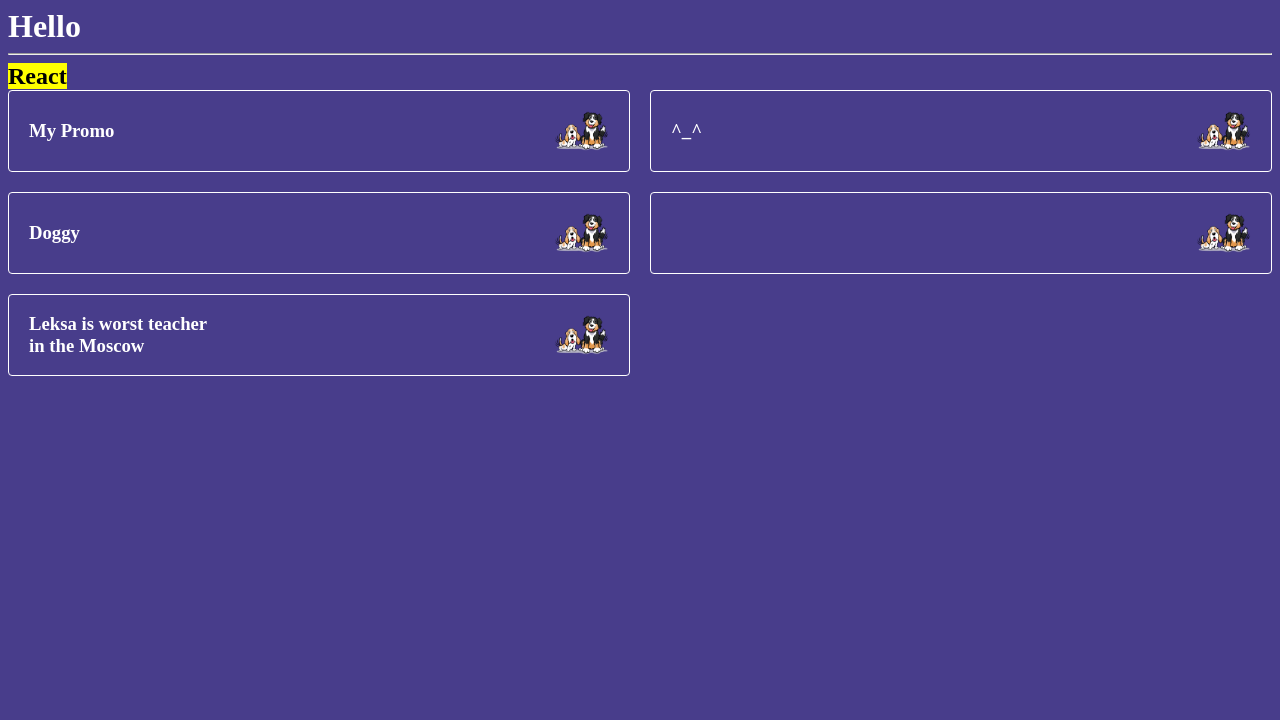
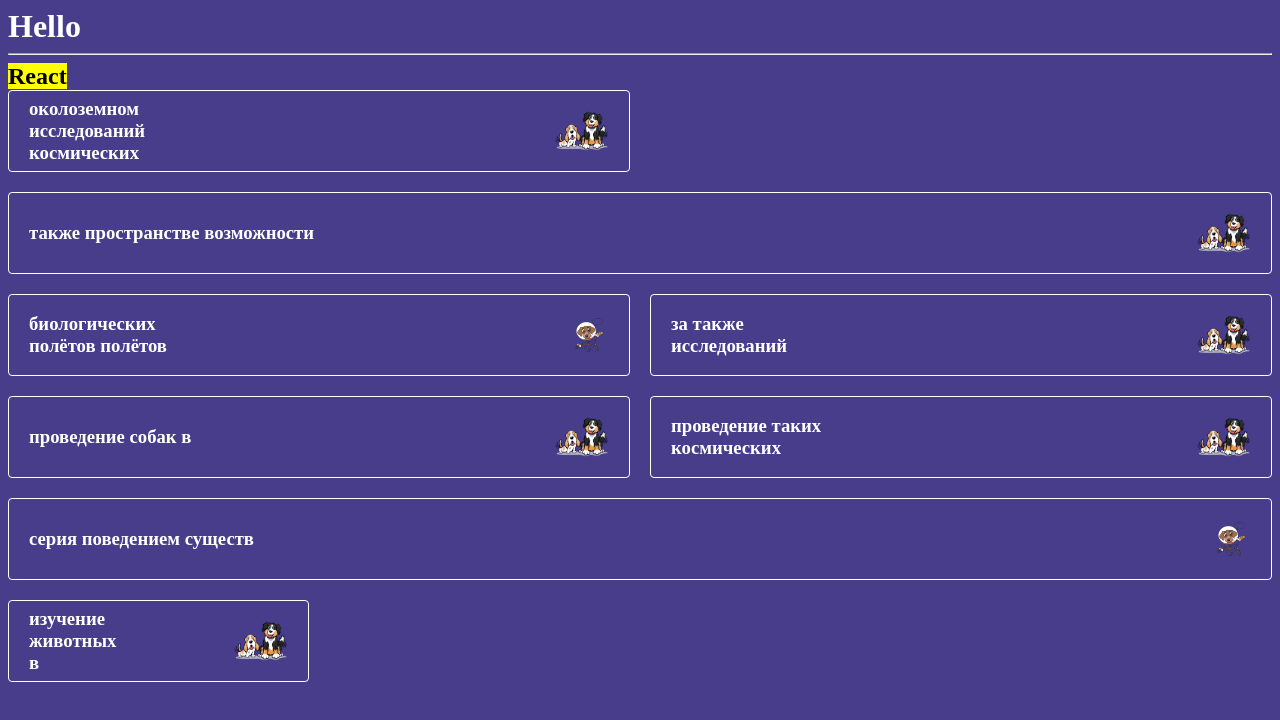
Before and after one commit to proden13/react, a React (Create React App) app: page / in a window 1280 px wide. Shown: the top 720 px of the page. Built offline with nearby package versions, Linux system fonts and the light colour scheme.

Commit message:
Создание контента из массивва

```diff
--- a/src/App.jsx
+++ b/src/App.jsx
@@ -9,7 +9,6 @@ const Promo = (props) => {
         default: name = "promo";
     }
 
-
     return (
         <div className={name}>
             <div className={props.pic ? "promo-pic" : "promo-pic pic2"}></div>
@@ -18,6 +17,25 @@ const Promo = (props) => {
     )
 }
 
+const sizes = ["sm", "lg", "md"];
+const adds = [];
+
+let text = "Полёты собак в космос — серия биологических экспериментов, включавших проведение исследований по возможности полётов на геофизических и космических ракетах живых существ, наблюдение за поведением высокоорганизованных животных в условиях таких полётов, а также, изучение сложных явлений в околоземном пространстве."
+text = text.match(/[^\s,.]+/g);
+console.log(text);
+
+const rand = (n) => Math.floor(Math.random() * n);
+
+let n = 8;
+while(n--) {
+    adds.push({
+        text: `${text[rand(text.length)]} ${text[rand(text.length)]} ${text[rand(text.length)]}`,
+        pic: !!Math.round(Math.random()), // !!0 => false - !!1 => true
+        sizes: sizes[rand(sizes.length)]
+    })
+}
+
+console.log(adds);
 
 const App = () => {
     // let a = (2 + b) * 2;
@@ -31,11 +49,15 @@ const App = () => {
             <mark>React</mark>
         </h2>
         <div className="container">
-            <Promo text="My Promo" type="lg"/>
+            {/* <User name="Vasya" work_age="23" pet="raccoon"/> */}
+            {/* <Promo text="My Promo" type="lg"/>
             <Promo text="^_^" />
-            <Promo text="Doggy" pic={false}/>
+            <Promo text="Doggy" pic={true}/>
             <Promo type="sm"/>
-            <Promo text="Leksa is worst teacher in the Moscow" type="sm"/>
+            <Promo text="Leksa is worst teacher in the Moscow" type="sm"/> */}
+            {/* {text="123"} => <Promo text={text}  {...}/> */}
+            {adds.map(el => <Promo {...el} type={el.sizes}/>)}
+
         </div>
     </div>
 }
--- a/src/index.css
+++ b/src/index.css
@@ -33,3 +33,14 @@ h1, h2, h3 {
   grid-template-columns: repeat(4, 1fr);
   gap: 20px;
 }
+
+.promo.big {
+  grid-column: 1 / span 4; /* span 4 - объединить - увелшичить количество занимаемых столбцов до 4*/
+  grid-column: 1 / 5; /* |1|1|1|1| */
+}
+.promo.small {
+  grid-column-end: span 1;
+}
+.pic2 {
+  background-image: url("../src/assets/images/promo2.webp");
+}
```
